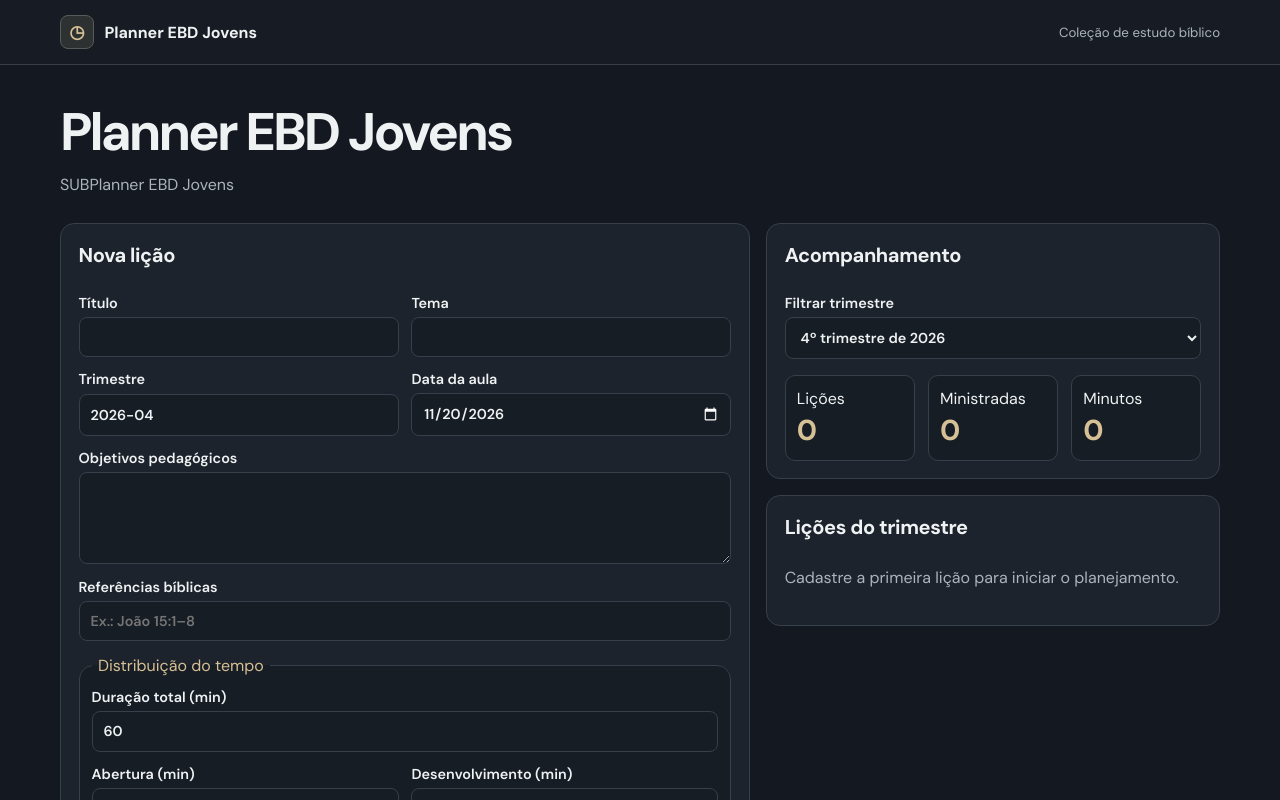
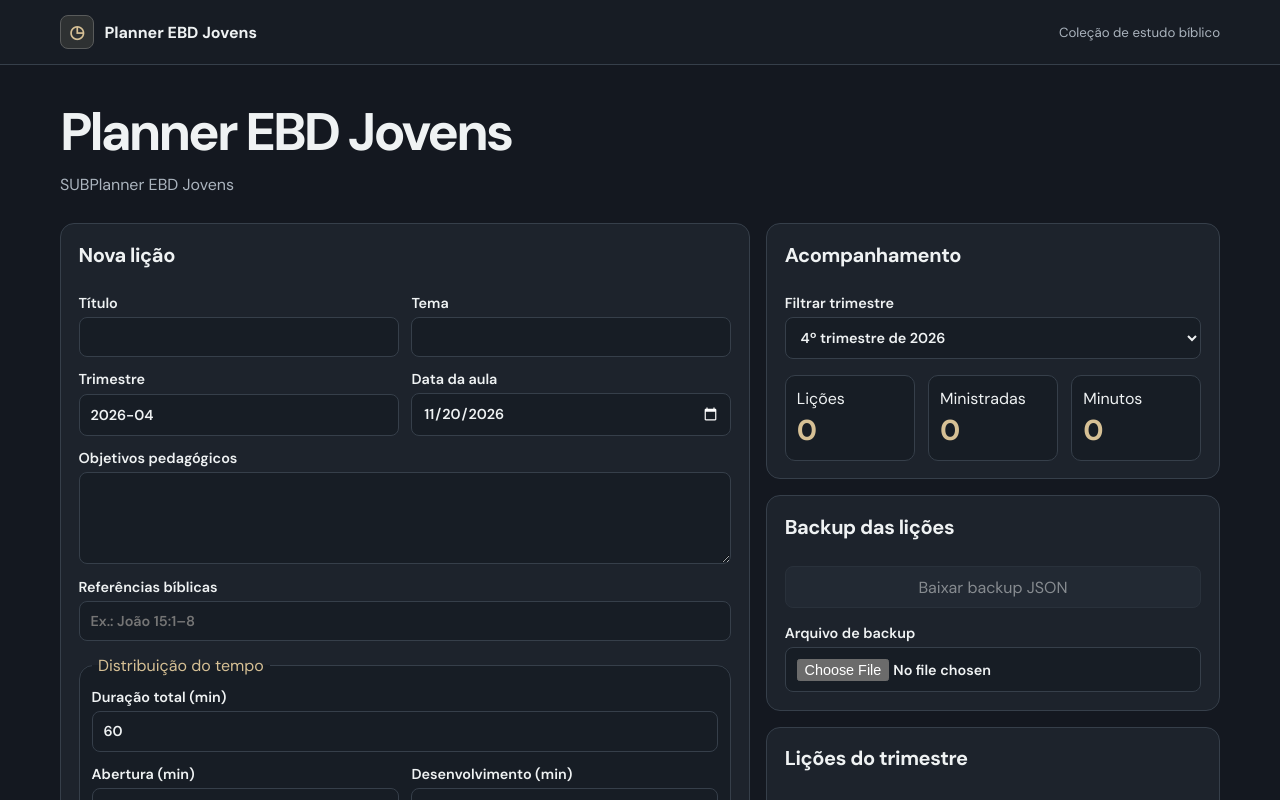
Before and after one commit to juniordev830/ebd-jovens-planner, a React (Vite) app: page / in a window 1280 px wide. Shown: the top 800 px of the page. Built offline with nearby package versions, Linux system fonts and the light colour scheme.

Commit message:
feat(ebd): exportar e importar backup de lições

```diff
--- a/src/App.tsx
+++ b/src/App.tsx
@@ -1,8 +1,9 @@
 import { useState } from 'react';
-import type { FormEvent } from 'react';
+import type { ChangeEvent, FormEvent } from 'react';
 import { newLesson, parseStoredLessons, quarterSummary, stages, timeUsed, validLesson } from './lesson.ts';
 import type { Lesson } from './lesson.ts';
 import { useLocalState } from './storage.ts';
+import { makeBackup, maxBackupBytes, newBackupLessons, readBackup } from './backup.ts';
 
 const now = new Date();
 const thisQuarter = now.getFullYear() + '-0' + (Math.floor(now.getMonth() / 3) + 1);
@@ -17,6 +18,10 @@ export default function App() {
   const [error, setError] = useState('');
   const [exporting, setExporting] = useState(false);
   const [removeId, setRemoveId] = useState('');
+  const [pendingBackup, setPendingBackup] = useState<Lesson[] | null>(null);
+  const [backupError, setBackupError] = useState('');
+  const [backupMessage, setBackupMessage] = useState('');
+  const [readingBackup, setReadingBackup] = useState(false);
   const summary = quarterSummary(lessons, quarter);
   const remaining = draft.duration - timeUsed(draft);
 
@@ -58,6 +63,52 @@ export default function App() {
     } finally {
       setExporting(false);
     }
+  }
+
+  function downloadBackup() {
+    const file = new Blob([makeBackup(lessons)], { type: 'application/json' });
+    if (file.size > maxBackupBytes) {
+      setBackupError('O backup excede o limite de 5 MB.');
+      return;
+    }
+    const url = URL.createObjectURL(file);
+    const link = document.createElement('a');
+    link.href = url;
+    link.download = 'backup-ebd-' + today + '.json';
+    link.click();
+    window.setTimeout(() => URL.revokeObjectURL(url), 1000);
+    setBackupError('');
+    setBackupMessage('Backup exportado.');
+  }
+
+  async function selectBackup(event: ChangeEvent<HTMLInputElement>) {
+    const file = event.currentTarget.files?.[0];
+    event.currentTarget.value = '';
+    if (!file) return;
+    setPendingBackup(null);
+    setBackupMessage('');
+    setBackupError('');
+    if (file.size > maxBackupBytes) {
+      setBackupError('Escolha um backup de até 5 MB.');
+      return;
+    }
+    setReadingBackup(true);
+    try {
+      setPendingBackup(readBackup(await file.text()));
+    } catch {
+      setBackupError('Backup inválido. Escolha um arquivo JSON exportado pelo Planejador.');
+    } finally {
+      setReadingBackup(false);
+    }
+  }
+
+  function confirmBackup() {
+    if (!pendingBackup) return;
+    const additions = newBackupLessons(lessons, pendingBackup);
+    setLessons(current => [...current, ...newBackupLessons(current, pendingBackup)]);
+    if (additions.length) setQuarter(additions[0].quarter);
+    setPendingBackup(null);
+    setBackupMessage(additions.length + ' lição(ões) adicionada(s).');
   }
 
   return <div className="split">
@@ -103,6 +154,20 @@ export default function App() {
         </div>
       </section>
       <section className="panel stack">
+        <h2>Backup das lições</h2>
+        <button type="button" onClick={downloadBackup} disabled={!lessons.length}>Baixar backup JSON</button>
+        <label>Arquivo de backup<input type="file" accept=".json,application/json" disabled={readingBackup} onChange={selectBackup} /></label>
+        {pendingBackup && <>
+          <p role="status">{newBackupLessons(lessons, pendingBackup).length} lição(ões) nova(s). As lições existentes são mantidas.</p>
+          <div className="row">
+            <button type="button" onClick={confirmBackup}>Importar lições</button>
+            <button type="button" onClick={() => setPendingBackup(null)}>Cancelar</button>
+          </div>
+        </>}
+        {backupError && <p role="alert" className="error">{backupError}</p>}
+        {backupMessage && <p role="status">{storageError ? backupMessage + ' Confira o aviso sobre o armazenamento local.' : backupMessage}</p>}
+      </section>
+      <section className="panel stack">
         <h2>Lições do trimestre</h2>
         {!summary.lessons.length && <p className="muted">Cadastre a primeira lição para iniciar o planejamento.</p>}
         <ul className="list">{summary.lessons.map(lesson => <li className="subtle stack" key={lesson.id}>
--- /dev/null
+++ b/src/backup.ts
@@ -0,0 +1,26 @@
+import { parseStoredLessons, validLesson } from './lesson.ts';
+import type { Lesson } from './lesson.ts';
+
+export const maxBackupBytes = 5 * 1024 * 1024;
+
+export function makeBackup(lessons: Lesson[]): string {
+  return JSON.stringify({ format: 'ebd-jovens-planner', version: 1, lessons }, null, 2);
+}
+
+export function readBackup(raw: string): Lesson[] {
+  const backup: unknown = JSON.parse(raw);
+  if (!backup || typeof backup !== 'object'
+      || !('format' in backup) || backup.format !== 'ebd-jovens-planner'
+      || !('version' in backup) || backup.version !== 1
+      || !('lessons' in backup) || !Array.isArray(backup.lessons)) {
+    throw new Error('Formato de backup desconhecido.');
+  }
+  const lessons = parseStoredLessons(JSON.stringify(backup.lessons));
+  if (lessons.some(lesson => validLesson(lesson))) throw new Error('O backup contém lições inválidas.');
+  return lessons;
+}
+
+export function newBackupLessons(current: Lesson[], incoming: Lesson[]): Lesson[] {
+  const existingIds = new Set(current.map(lesson => lesson.id));
+  return incoming.filter(lesson => !existingIds.has(lesson.id));
+}
```
Also changed, not shown: 2 other files (tests, documents, lock files or other folders).
